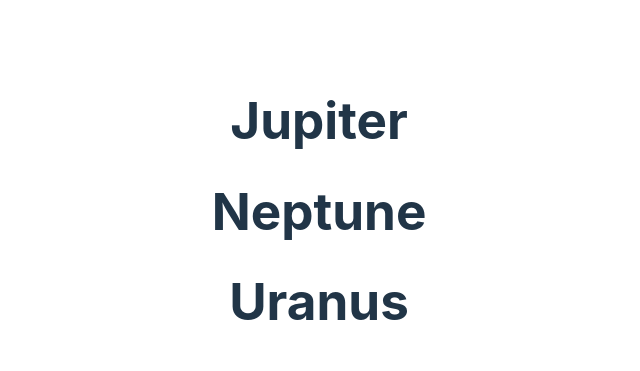
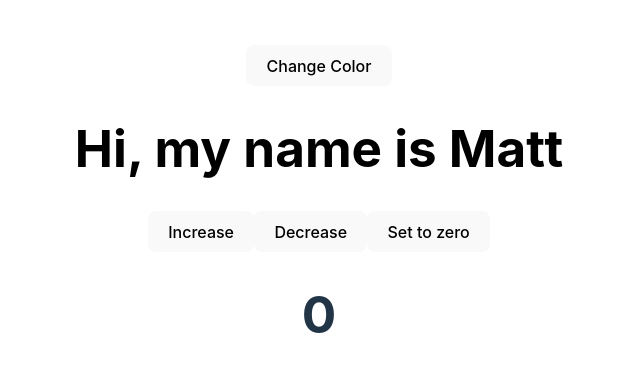
Before and after one commit to matheusfribeiro/react-studies, a React (Vite) app: page / in a window 1280 px wide. Shown: the part 189-560 px from the top of the page, without its empty margins (321-961 px from the left). Built offline with nearby package versions, Linux system fonts and the light colour scheme.

Commit message:
useState Hook

```diff
--- a/src/App.jsx
+++ b/src/App.jsx
@@ -1,25 +1,26 @@
 import './App.css'
-import {User} from './User'
-import { Planets } from './Planets'
+import { useState } from 'react'
 
 function App() {
-  const planets = [
-    { name: "Mars", isGasPlanet: false },
-    { name: "Earth", isGasPlanet: false },
-    { name: "Jupiter", isGasPlanet: true },
-    { name: "Venus", isGasPlanet: false },
-    { name: "Neptune", isGasPlanet: true },
-    { name: "Uranus", isGasPlanet: true },
-  ]
+  const [textColor, setTextColor] = useState("black")
+  const [count, setCount] = useState(0)
 
-  // test for echo
+
 
   return (
     <div className="App">
-      {planets.map((planet, key) => {
-        if (planet.isGasPlanet) return <h1 key={key}> {planet.name} </h1>
-      })}
+      <button onClick={() => {
+        setTextColor( textColor === 'green' ? "red" : 'green')
+      }}> Change Color</button>
+      <h1 style={{color: textColor}}> Hi, my name is Matt</h1>
 
+      <div>
+
+        <button onClick={() => setCount(count + 1)}>Increase</button>
+        <button onClick={() => setCount(count - 1)}>Decrease</button>
+        <button onClick={() => setCount(0)}>Set to zero</button>
+        <h1>{count}</h1>
+      </div>
     </div>
   )
 }
```
